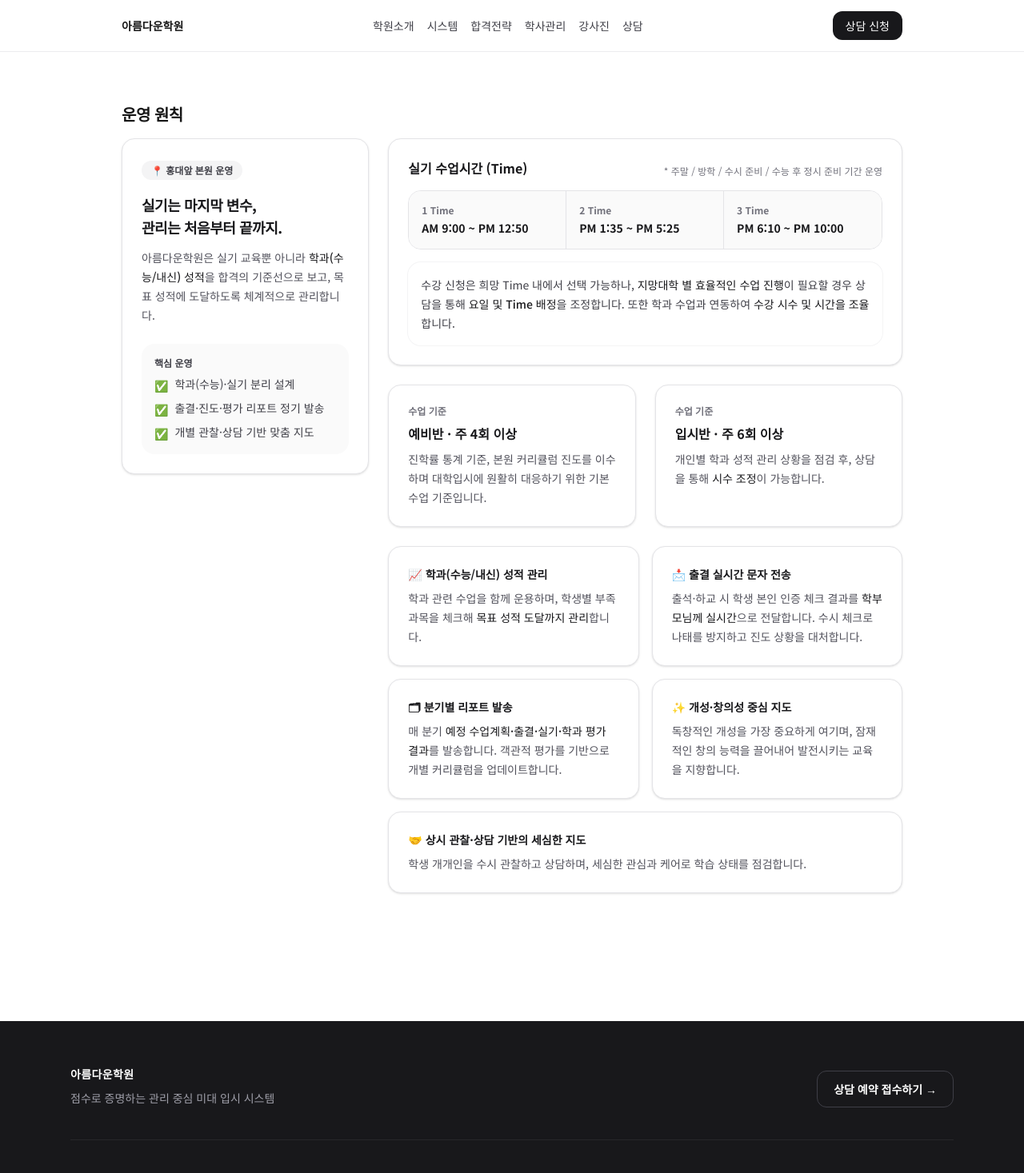
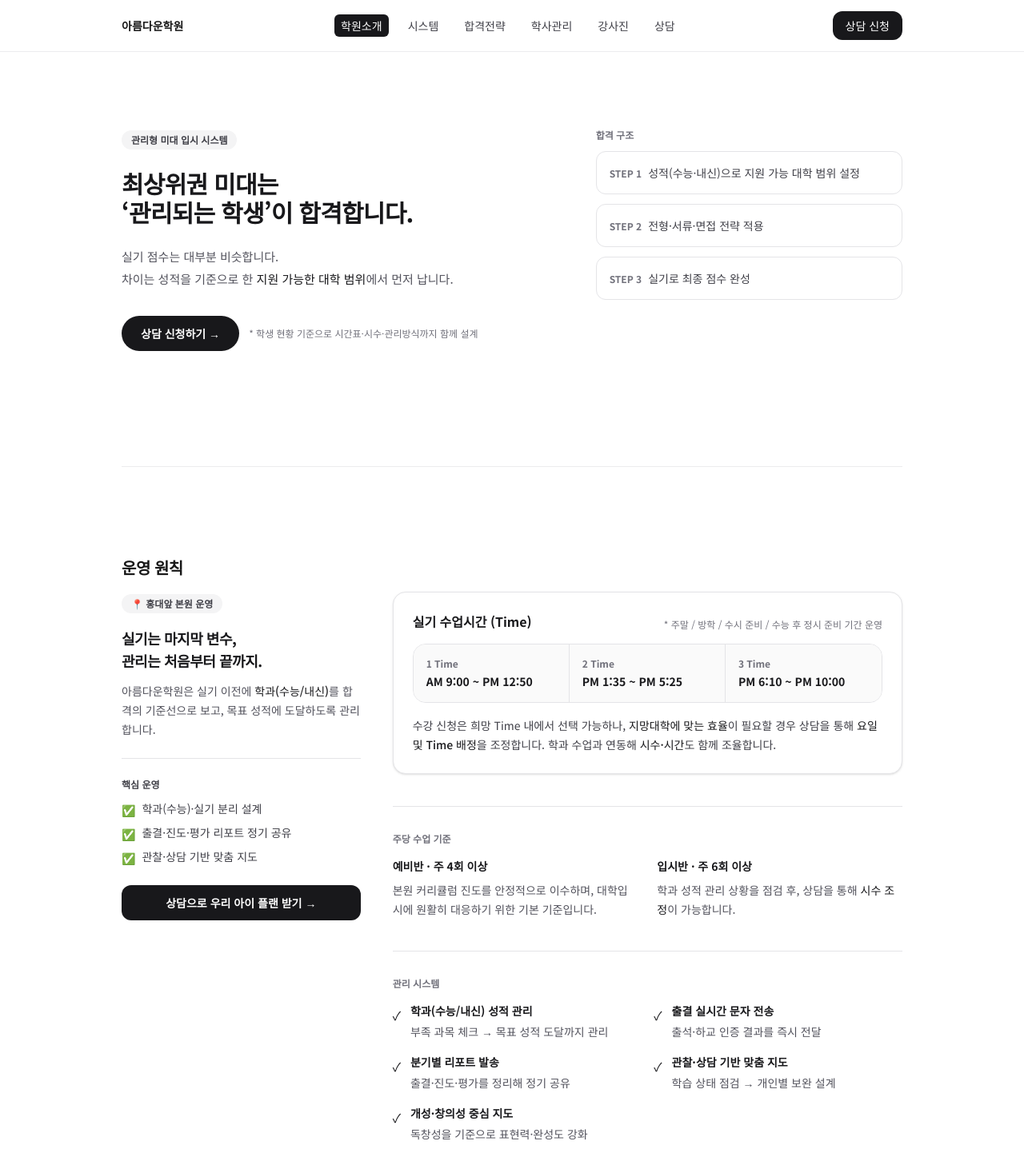
Before and after one commit to gyhan0223/beutiful-academy, a Next.js app: page /about in a window 1280 px wide. Shown: the top 1467 px of the page at 80% size. Built offline with nearby package versions, Linux system fonts and the light colour scheme.

Commit message:
Update navigation and academy introduction page

```diff
--- a/src/app/about/page.tsx
+++ b/src/app/about/page.tsx
@@ -6,11 +6,74 @@ export default function AboutPage() {
   return (
     <PageShell>
       <Container>
+        {/* ✅ Intro Hero (카드 X, 밴드형) */}
+        <section className="py-16 sm:py-24">
+          <div className="grid grid-cols-1 gap-10 lg:grid-cols-12">
+            {/* LEFT */}
+            <div className="lg:col-span-7">
+              <div className="inline-flex rounded-full bg-zinc-100 px-3 py-1 text-xs font-semibold text-zinc-700">
+                관리형 미대 입시 시스템
+              </div>
+
+              <h1 className="mt-6 text-3xl font-semibold tracking-tight text-zinc-900">
+                최상위권 미대는
+                <br />
+                ‘관리되는 학생’이 합격합니다.
+              </h1>
+
+              <p className="mt-6 text-[15px] leading-7 text-zinc-600">
+                실기 점수는 대부분 비슷합니다.
+                <br />
+                차이는 성적을 기준으로 한{" "}
+                <span className="font-medium text-zinc-900">
+                  지원 가능한 대학 범위
+                </span>
+                에서 먼저 납니다.
+              </p>
+
+              <div className="mt-8 flex flex-col gap-3 sm:flex-row sm:items-center">
+                <Link
+                  href="/consult"
+                  className="inline-flex w-fit items-center justify-center rounded-full bg-zinc-900 px-6 py-3 text-sm font-semibold text-white hover:bg-zinc-800"
+                >
+                  상담 신청하기 →
+                </Link>
+                <p className="text-xs text-zinc-500">
+                  * 학생 현황 기준으로 시간표·시수·관리방식까지 함께 설계
+                </p>
+              </div>
+            </div>
+
+            {/* RIGHT (STEP도 카드 느낌 줄이기: border만, bg 제거) */}
+            <div className="lg:col-span-5">
+              <p className="text-xs font-semibold text-zinc-500">합격 구조</p>
+              <ul className="mt-3 space-y-3">
+                {[
+                  "성적(수능·내신)으로 지원 가능 대학 범위 설정",
+                  "전형·서류·면접 전략 적용",
+                  "실기로 최종 점수 완성",
+                ].map((v, i) => (
+                  <li
+                    key={i}
+                    className="rounded-xl border border-zinc-200 p-4 text-sm text-zinc-700"
+                  >
+                    <span className="mr-2 text-xs font-semibold text-zinc-500">
+                      STEP {i + 1}
+                    </span>
+                    {v}
+                  </li>
+                ))}
+              </ul>
+            </div>
+          </div>
+        </section>
+
+        <Divider className="my-10 sm:my-12" />
+
         <Section title="운영 원칙">
-          <div className="grid grid-cols-1 gap-6 lg:grid-cols-12">
-            {/* LEFT: 요약/배지 */}
+          <div className="grid grid-cols-1 gap-10 lg:grid-cols-12">
+            {/* LEFT: 운영 원칙 (카드 제거 → 텍스트/리스트) */}
             <div className="lg:col-span-4">
-              <div className="rounded-2xl border border-zinc-200 bg-white p-6 shadow-sm">
               <div className="inline-flex items-center gap-2 rounded-full bg-zinc-100 px-3 py-1 text-xs font-semibold text-zinc-700">
                 📍 홍대앞 본원 운영
               </div>
@@ -22,40 +85,45 @@ export default function AboutPage() {
               </h3>
 
               <p className="mt-3 text-sm leading-6 text-zinc-600">
-                  아름다운학원은 실기 교육뿐 아니라{" "}
+                아름다운학원은 실기 이전에{" "}
                 <span className="font-medium text-zinc-900">
-                    학과(수능/내신) 성적
+                  학과(수능/내신)
                 </span>
-                  을 합격의 기준선으로 보고, 목표 성적에 도달하도록 체계적으로
-                  관리합니다.
+                를 합격의 기준선으로 보고, 목표 성적에 도달하도록 관리합니다.
               </p>
 
-                <div className="mt-6 rounded-2xl bg-zinc-50 p-4">
-                  <p className="text-xs font-semibold text-zinc-700">
-                    핵심 운영
-                  </p>
-                  <ul className="mt-2 space-y-2 text-sm text-zinc-700">
+              <div className="mt-6 border-t border-zinc-200 pt-6">
+                <p className="text-xs font-semibold text-zinc-700">핵심 운영</p>
+                <ul className="mt-3 space-y-2 text-sm text-zinc-700">
                   <li className="flex gap-2">
                     <span className="mt-[2px]">✅</span>
                     <span>학과(수능)·실기 분리 설계</span>
                   </li>
                   <li className="flex gap-2">
                     <span className="mt-[2px]">✅</span>
-                      <span>출결·진도·평가 리포트 정기 발송</span>
+                    <span>출결·진도·평가 리포트 정기 공유</span>
                   </li>
                   <li className="flex gap-2">
                     <span className="mt-[2px]">✅</span>
-                      <span>개별 관찰·상담 기반 맞춤 지도</span>
+                    <span>관찰·상담 기반 맞춤 지도</span>
                   </li>
                 </ul>
               </div>
+
+              <div className="mt-6">
+                <Link
+                  href="/consult"
+                  className="inline-flex w-full items-center justify-center rounded-xl bg-zinc-900 px-4 py-3 text-sm font-semibold text-white hover:bg-zinc-800"
+                >
+                  상담으로 우리 아이 플랜 받기 →
+                </Link>
               </div>
             </div>
 
-            {/* RIGHT: 상세 */}
+            {/* RIGHT */}
             <div className="lg:col-span-8">
-              <div className="grid grid-cols-1 gap-6">
-                {/* 실기 수업시간 (표) */}
+              <div className="space-y-10">
+                {/* ✅ 실기 수업시간 (필수라 카드 유지: 단 1개) */}
                 <div className="rounded-2xl border border-zinc-200 bg-white p-6 shadow-sm">
                   <div className="flex flex-wrap items-end justify-between gap-2">
                     <h4 className="text-base font-semibold text-zinc-900">
@@ -97,49 +165,44 @@ export default function AboutPage() {
                     </div>
                   </div>
 
-                  <div className="mt-4 rounded-2xl bg-white p-4 ring-1 ring-zinc-100">
-                    <p className="text-sm leading-6 text-zinc-700">
+                  <p className="mt-4 text-sm leading-6 text-zinc-700">
                     수강 신청은 희망 Time 내에서 선택 가능하나,{" "}
                     <span className="font-medium text-zinc-900">
-                        지망대학 별 효율적인 수업 진행
+                      지망대학에 맞는 효율
                     </span>
                     이 필요할 경우 상담을 통해{" "}
                     <span className="font-medium text-zinc-900">
                       요일 및 Time 배정
                     </span>
-                      을 조정합니다. 또한 학과 수업과 연동하여{" "}
-                      <span className="font-medium text-zinc-900">
-                        수강 시수 및 시간을 조율
-                      </span>
-                      합니다.
-                    </p>
-                  </div>
-                </div>
-
-                {/* 주당 수업 기준 */}
-                <div className="grid grid-cols-1 gap-6 sm:grid-cols-2">
-                  <div className="rounded-2xl border border-zinc-200 bg-white p-6 shadow-sm">
-                    <p className="text-xs font-semibold text-zinc-500">
-                      수업 기준
-                    </p>
-                    <h4 className="mt-2 text-base font-semibold text-zinc-900">
-                      예비반 · 주 4회 이상
-                    </h4>
-                    <p className="mt-2 text-sm leading-6 text-zinc-600">
-                      진학률 통계 기준, 본원 커리큘럼 진도를 이수하며 대학입시에
-                      원활히 대응하기 위한 기본 수업 기준입니다.
+                    을 조정합니다. 학과 수업과 연동해{" "}
+                    <span className="font-medium text-zinc-900">시수·시간</span>
+                    도 함께 조율합니다.
                   </p>
                 </div>
 
-                  <div className="rounded-2xl border border-zinc-200 bg-white p-6 shadow-sm">
+                {/* ✅ 주당 수업 기준 (카드 2개 삭제 → 비교 리스트) */}
+                <div className="border-t border-zinc-200 pt-8">
                   <p className="text-xs font-semibold text-zinc-500">
-                      수업 기준
+                    주당 수업 기준
                   </p>
-                    <h4 className="mt-2 text-base font-semibold text-zinc-900">
+
+                  <div className="mt-4 grid grid-cols-1 gap-6 sm:grid-cols-2">
+                    <div>
+                      <p className="text-sm font-semibold text-zinc-900">
+                        예비반 · 주 4회 이상
+                      </p>
+                      <p className="mt-2 text-sm leading-6 text-zinc-600">
+                        본원 커리큘럼 진도를 안정적으로 이수하며, 대학입시에
+                        원활히 대응하기 위한 기본 기준입니다.
+                      </p>
+                    </div>
+
+                    <div>
+                      <p className="text-sm font-semibold text-zinc-900">
                         입시반 · 주 6회 이상
-                    </h4>
+                      </p>
                       <p className="mt-2 text-sm leading-6 text-zinc-600">
-                      개인별 학과 성적 관리 상황을 점검 후, 상담을 통해{" "}
+                        학과 성적 관리 상황을 점검 후, 상담을 통해{" "}
                         <span className="font-medium text-zinc-900">
                           시수 조정
                         </span>
@@ -147,68 +210,72 @@ export default function AboutPage() {
                       </p>
                     </div>
                   </div>
+                </div>
 
-                {/* 관리 시스템 카드들 */}
-                <div className="grid grid-cols-1 gap-4 sm:grid-cols-2">
-                  <div className="rounded-2xl border border-zinc-200 bg-white p-6 shadow-sm">
+                {/* ✅ 관리 시스템 (카드 삭제 → 2열 체크리스트) */}
+                <div className="border-t border-zinc-200 pt-8">
+                  <p className="text-xs font-semibold text-zinc-500">
+                    관리 시스템
+                  </p>
+
+                  <div className="mt-4 grid grid-cols-1 gap-4 sm:grid-cols-2">
+                    {[
+                      {
+                        title: "학과(수능/내신) 성적 관리",
+                        desc: "부족 과목 체크 → 목표 성적 도달까지 관리",
+                      },
+                      {
+                        title: "출결 실시간 문자 전송",
+                        desc: "출석·하교 인증 결과를 즉시 전달",
+                      },
+                      {
+                        title: "분기별 리포트 발송",
+                        desc: "출결·진도·평가를 정리해 정기 공유",
+                      },
+                      {
+                        title: "관찰·상담 기반 맞춤 지도",
+                        desc: "학습 상태 점검 → 개인별 보완 설계",
+                      },
+                      {
+                        title: "개성·창의성 중심 지도",
+                        desc: "독창성을 기준으로 표현력·완성도 강화",
+                      },
+                    ].map((v) => (
+                      <div key={v.title} className="flex gap-3">
+                        <span className="mt-[2px] text-zinc-900">✓</span>
+                        <div>
                           <p className="text-sm font-semibold text-zinc-900">
-                      📈 학과(수능/내신) 성적 관리
+                            {v.title}
                           </p>
-                    <p className="mt-2 text-sm leading-6 text-zinc-600">
-                      학과 관련 수업을 함께 운용하며, 학생별 부족 과목을 체크해{" "}
-                      <span className="font-medium text-zinc-900">
-                        목표 성적 도달까지 관리
-                      </span>
-                      합니다.
+                          <p className="mt-1 text-sm leading-6 text-zinc-600">
+                            {v.desc}
                           </p>
                         </div>
+                      </div>
+                    ))}
+                  </div>
+                </div>
 
-                  <div className="rounded-2xl border border-zinc-200 bg-white p-6 shadow-sm">
+                {/* ✅ CTA (카드 2개 삭제 → 밴드 1개만 남기기) */}
+                <div className="border-t border-zinc-200 pt-8">
+                  <div className="rounded-2xl bg-zinc-50 p-6">
+                    <div className="flex flex-col gap-3 sm:flex-row sm:items-center sm:justify-between">
+                      <div>
                         <p className="text-sm font-semibold text-zinc-900">
-                      📩 출결 실시간 문자 전송
+                          상담에서 ‘우리 아이 케이스’로 바로 확인하세요.
                         </p>
-                    <p className="mt-2 text-sm leading-6 text-zinc-600">
-                      출석·하교 시 학생 본인 인증 체크 결과를{" "}
-                      <span className="font-medium text-zinc-900">
-                        학부모님께 실시간
-                      </span>
-                      으로 전달합니다. 수시 체크로 나태를 방지하고 진도 상황을
-                      대처합니다.
+                        <p className="mt-1 text-sm leading-6 text-zinc-600">
+                          현재 성적과 목표대학을 알려주시면 필요한 관리와 수업
+                          구성을 빠르게 정리해드립니다.
                         </p>
                       </div>
-
-                  <div className="rounded-2xl border border-zinc-200 bg-white p-6 shadow-sm">
-                    <p className="text-sm font-semibold text-zinc-900">
-                      🗂 분기별 리포트 발송
-                    </p>
-                    <p className="mt-2 text-sm leading-6 text-zinc-600">
-                      매 분기{" "}
-                      <span className="font-medium text-zinc-900">
-                        예정 수업계획·출결·실기·학과 평가 결과
-                      </span>
-                      를 발송합니다. 객관적 평가를 기반으로 개별 커리큘럼을
-                      업데이트합니다.
-                    </p>
+                      <Link
+                        href="/consult"
+                        className="inline-flex shrink-0 items-center justify-center rounded-full bg-zinc-900 px-6 py-3 text-sm font-semibold text-white hover:bg-zinc-800"
+                      >
+                        상담 신청 →
+                      </Link>
                     </div>
-
-                  <div className="rounded-2xl border border-zinc-200 bg-white p-6 shadow-sm">
-                    <p className="text-sm font-semibold text-zinc-900">
-                      ✨ 개성·창의성 중심 지도
-                    </p>
-                    <p className="mt-2 text-sm leading-6 text-zinc-600">
-                      독창적인 개성을 가장 중요하게 여기며, 잠재적인 창의 능력을
-                      끌어내어 발전시키는 교육을 지향합니다.
-                    </p>
-                  </div>
-
-                  <div className="sm:col-span-2 rounded-2xl border border-zinc-200 bg-white p-6 shadow-sm">
-                    <p className="text-sm font-semibold text-zinc-900">
-                      🤝 상시 관찰·상담 기반의 세심한 지도
-                    </p>
-                    <p className="mt-2 text-sm leading-6 text-zinc-600">
-                      학생 개개인을 수시 관찰하고 상담하며, 세심한 관심과 케어로
-                      학습 상태를 점검합니다.
-                    </p>
                   </div>
                 </div>
               </div>
--- a/src/components/SiteHeader.tsx
+++ b/src/components/SiteHeader.tsx
@@ -1,6 +1,7 @@
 "use client";
 
 import Link from "next/link";
+import { usePathname } from "next/navigation";
 import { useEffect, useRef, useState } from "react";
 
 const nav = [
@@ -41,6 +42,7 @@ function IconX({ className = "" }: { className?: string }) {
 }
 
 export default function SiteHeader() {
+  const pathname = usePathname(); // ✅ 현재 경로
   const [open, setOpen] = useState(false);
   const panelRef = useRef<HTMLDivElement | null>(null);
 
@@ -71,12 +73,25 @@ export default function SiteHeader() {
           </Link>
 
           {/* Desktop nav */}
-          <nav className="hidden items-center gap-4 text-sm text-zinc-700 md:flex">
-            {nav.map((x) => (
-              <Link key={x.href} href={x.href} className="hover:text-zinc-900">
-                {x.label}
-              </Link>
-            ))}
+          <nav className="hidden items-center gap-4 text-sm md:flex">
+            {nav.map((x) => {
+              const active = pathname === x.href;
+
+              return (
+                <Link
+                  key={x.href}
+                  href={x.href}
+                  className={`rounded-md px-2 py-1 transition
+          ${
+            active
+              ? "bg-zinc-900 text-white"
+              : "text-zinc-700 hover:text-zinc-900"
+          }`}
+                >
+                  {x.label}
+                </Link>
+              );
+            })}
           </nav>
 
           <div className="flex items-center gap-2">
--- a/src/components/UI.tsx
+++ b/src/components/UI.tsx
@@ -5,18 +5,20 @@ export function Container({ children }: { children: React.ReactNode }) {
 export function Section({
   title,
   children,
+  className,
 }: {
   title: string;
   children: React.ReactNode;
+  className?: string;
 }) {
   return (
-    <section className="py-16">
+    <section className={`py-16 ${className || ""}`}>
       <h2 className="text-xl font-semibold tracking-tight">{title}</h2>
       <div className="mt-4 text-[15px] leading-7 text-zinc-700">{children}</div>
     </section>
   );
 }
 
-export function Divider() {
-  return <div className="border-t border-zinc-200/70" />;
+export function Divider({ className }: { className?: string }) {
+  return <div className={`border-t border-zinc-200/70 ${className || ""}`} />;
 }
```
Lines whose indentation alone changed are shown as unchanged.
